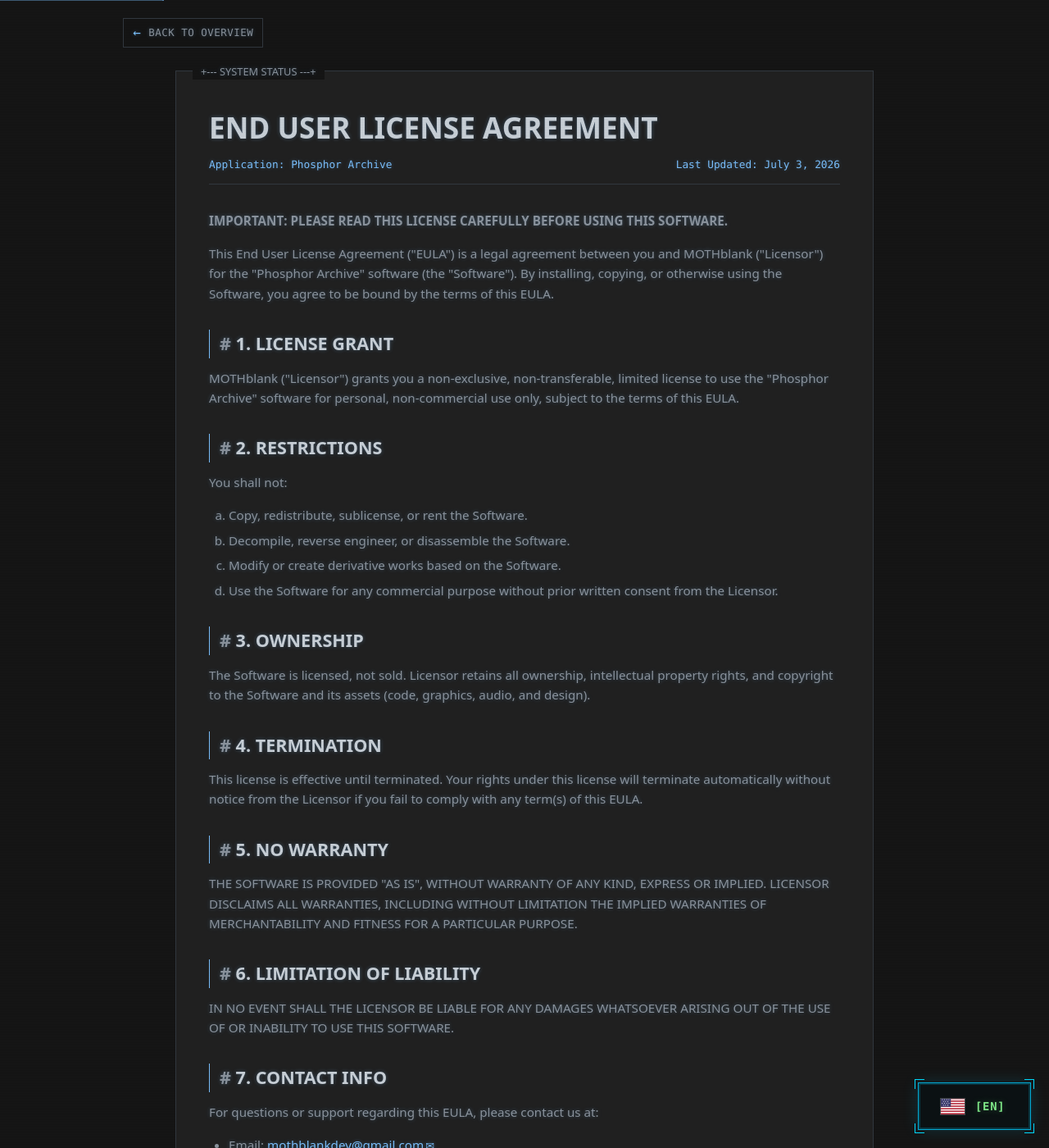
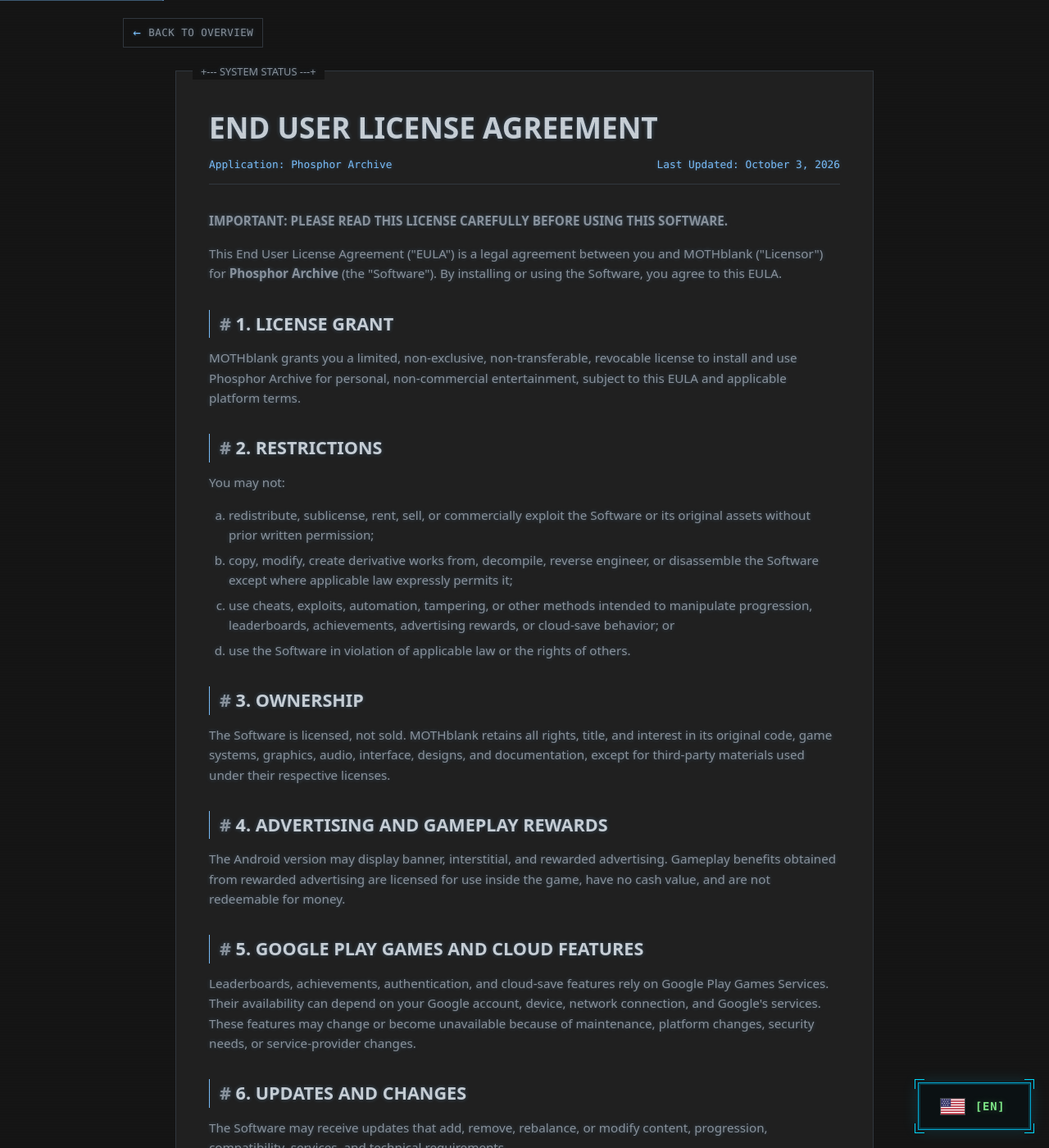
Before and after one commit to MOTHblank/mothblank.github.io, a Jekyll site: the page built from eula-phosphor.html, in a window 1280 px wide and 1400 px high. Shown: the whole window at 82% size. Built offline with Jekyll 4.4.1, drawn with Linux system fonts in a browser that asks for light colours; some of the changed text lies outside the part shown.

Commit message:
Modernize Phosphor Archive EULA

```diff
--- a/eula-phosphor.html
+++ b/eula-phosphor.html
@@ -1,76 +1,43 @@
 ---
 layout: default
 lang: en
-title: "EULA - MOTHblank Games"
+title: "EULA - Phosphor Archive"
 description: "End User License Agreement (EULA) for Phosphor Archive."
 alternate_url: "/pt-BR/eula-phosphor.html"
 english_url: "/eula-phosphor.html"
 permalink: "/eula-phosphor.html"
 parent_url: "/phosphor-archive.html"
 back_label: "back_overview"
-parent_url: "/phosphor-archive.html"
-back_label: "back_overview"
 ---
 <main id="main-content" tabindex="-1">
-        <div class="doc-card">
-            <h1>End User License Agreement</h1>
-            <div class="doc-meta">
-                <span>Application: Phosphor Archive</span>
-                <span>Last Updated: July 3, 2026</span>
-            </div>
+<div class="doc-card">
+<h1>End User License Agreement</h1>
+<div class="doc-meta"><span>Application: Phosphor Archive</span><span>Last Updated: October 3, 2026</span></div>
 
-            <div class="doc-section">
-                <p><strong>IMPORTANT: PLEASE READ THIS LICENSE CAREFULLY BEFORE USING THIS SOFTWARE.</strong></p>
-                <p>This End User License Agreement ("EULA") is a legal agreement between you and MOTHblank ("Licensor") for the "Phosphor Archive" software (the "Software"). By installing, copying, or otherwise using the Software, you agree to be bound by the terms of this EULA.</p>
-            </div>
+<div class="doc-section"><p><strong>IMPORTANT: PLEASE READ THIS LICENSE CAREFULLY BEFORE USING THIS SOFTWARE.</strong></p><p>This End User License Agreement ("EULA") is a legal agreement between you and MOTHblank ("Licensor") for <strong>Phosphor Archive</strong> (the "Software"). By installing or using the Software, you agree to this EULA.</p></div>
 
-            <div class="doc-section">
-                <h2>1. License Grant</h2>
-                <p>MOTHblank ("Licensor") grants you a non-exclusive, non-transferable, limited license to use the "Phosphor Archive" software for personal, non-commercial use only, subject to the terms of this EULA.</p>
-            </div>
+<div class="doc-section"><h2>1. License Grant</h2><p>MOTHblank grants you a limited, non-exclusive, non-transferable, revocable license to install and use Phosphor Archive for personal, non-commercial entertainment, subject to this EULA and applicable platform terms.</p></div>
 
-            <div class="doc-section">
-                <h2>2. Restrictions</h2>
-                <p>You shall not:</p>
-                <ol type="a">
-                    <li>Copy, redistribute, sublicense, or rent the Software.</li>
-                    <li>Decompile, reverse engineer, or disassemble the Software.</li>
-                    <li>Modify or create derivative works based on the Software.</li>
-                    <li>Use the Software for any commercial purpose without prior written consent from the Licensor.</li>
-                </ol>
-            </div>
+<div class="doc-section"><h2>2. Restrictions</h2><p>You may not:</p><ol type="a"><li>redistribute, sublicense, rent, sell, or commercially exploit the Software or its original assets without prior written permission;</li><li>copy, modify, create derivative works from, decompile, reverse engineer, or disassemble the Software except where applicable law expressly permits it;</li><li>use cheats, exploits, automation, tampering, or other methods intended to manipulate progression, leaderboards, achievements, advertising rewards, or cloud-save behavior; or</li><li>use the Software in violation of applicable law or the rights of others.</li></ol></div>
 
-            <div class="doc-section">
-                <h2>3. Ownership</h2>
-                <p>The Software is licensed, not sold. Licensor retains all ownership, intellectual property rights, and copyright to the Software and its assets (code, graphics, audio, and design).</p>
-            </div>
+<div class="doc-section"><h2>3. Ownership</h2><p>The Software is licensed, not sold. MOTHblank retains all rights, title, and interest in its original code, game systems, graphics, audio, interface, designs, and documentation, except for third-party materials used under their respective licenses.</p></div>
 
-            <div class="doc-section">
-                <h2>4. Termination</h2>
-                <p>This license is effective until terminated. Your rights under this license will terminate automatically without notice from the Licensor if you fail to comply with any term(s) of this EULA.</p>
-            </div>
+<div class="doc-section"><h2>4. Advertising and Gameplay Rewards</h2><p>The Android version may display banner, interstitial, and rewarded advertising. Gameplay benefits obtained from rewarded advertising are licensed for use inside the game, have no cash value, and are not redeemable for money.</p></div>
 
-            <div class="doc-section">
-                <h2>5. No Warranty</h2>
-                <p>THE SOFTWARE IS PROVIDED "AS IS", WITHOUT WARRANTY OF ANY KIND, EXPRESS OR IMPLIED. LICENSOR DISCLAIMS ALL WARRANTIES, INCLUDING WITHOUT LIMITATION THE IMPLIED WARRANTIES OF MERCHANTABILITY AND FITNESS FOR A PARTICULAR PURPOSE.</p>
-            </div>
+<div class="doc-section"><h2>5. Google Play Games and Cloud Features</h2><p>Leaderboards, achievements, authentication, and cloud-save features rely on Google Play Games Services. Their availability can depend on your Google account, device, network connection, and Google's services. These features may change or become unavailable because of maintenance, platform changes, security needs, or service-provider changes.</p></div>
 
-            <div class="doc-section">
-                <h2>6. Limitation of Liability</h2>
-                <p>IN NO EVENT SHALL THE LICENSOR BE LIABLE FOR ANY DAMAGES WHATSOEVER ARISING OUT OF THE USE OF OR INABILITY TO USE THIS SOFTWARE.</p>
-            </div>
+<div class="doc-section"><h2>6. Updates and Changes</h2><p>The Software may receive updates that add, remove, rebalance, or modify content, progression, compatibility, services, and technical requirements.</p></div>
 
-            <div class="doc-section">
-                <h2>7. Contact Info</h2>
-                <p>For questions or support regarding this EULA, please contact us at:</p>
-                <ul>
-                    <li>Email: <a class="doc-link" href="mailto:mothblankdev@gmail.com" aria-label="mothblankdev@gmail.com (opens email client)" title="Opens email client">mothblankdev@gmail.com</a></li>
-                    <li>GitHub: <a class="doc-link" href="https://github.com/MOTHblank" target="_blank" rel="noopener noreferrer" aria-label="github.com/MOTHblank (opens in a new tab)" title="Opens in a new tab">github.com/MOTHblank</a></li>
-                </ul>
-            </div>
+<div class="doc-section"><h2>7. Termination</h2><p>This license remains effective until terminated. Your rights may terminate if you materially violate this EULA. Upon termination, you must stop using the Software.</p></div>
 
-            <div class="doc-section" style="border-top: 1px solid var(--border-color); padding-top: 2rem; margin-bottom: 0;">
-                <p style="font-family: var(--font-mono); font-size: 0.9rem; color: var(--accent-cyan);">Copyright &copy; 2026 MOTHblank. All rights reserved.</p>
-            </div>
-        </div>
-    </main>
+<div class="doc-section"><h2>8. No Warranty</h2><p>THE SOFTWARE IS PROVIDED "AS IS" AND "AS AVAILABLE", WITHOUT WARRANTIES OF ANY KIND TO THE MAXIMUM EXTENT PERMITTED BY APPLICABLE LAW. MOTHBLANK DOES NOT GUARANTEE UNINTERRUPTED AVAILABILITY, ERROR-FREE OPERATION, OR COMPATIBILITY WITH EVERY DEVICE.</p></div>
+
+<div class="doc-section"><h2>9. Limitation of Liability</h2><p>TO THE MAXIMUM EXTENT PERMITTED BY APPLICABLE LAW, MOTHBLANK SHALL NOT BE LIABLE FOR INDIRECT, INCIDENTAL, SPECIAL, CONSEQUENTIAL, OR PUNITIVE DAMAGES ARISING FROM THE USE OF OR INABILITY TO USE THE SOFTWARE.</p></div>
+
+<div class="doc-section"><h2>10. Privacy</h2><p>Your use of Phosphor Archive is also subject to the <a class="doc-link" href="/privacy-phosphor.html">Phosphor Archive Privacy Policy</a>.</p></div>
+
+<div class="doc-section"><h2>11. Contact</h2><ul><li>Email: <a class="doc-link" href="mailto:mothblankdev@gmail.com">mothblankdev@gmail.com</a></li><li>GitHub: <a class="doc-link" href="https://github.com/MOTHblank" target="_blank" rel="noopener noreferrer">github.com/MOTHblank</a></li></ul></div>
+
+<div class="doc-section" style="border-top:1px solid var(--border-color);padding-top:2rem;margin-bottom:0"><p style="font-family:var(--font-mono);font-size:.9rem;color:var(--accent-cyan)">Copyright &copy; 2026 MOTHblank. All rights reserved.</p></div>
+</div>
+</main>
```
